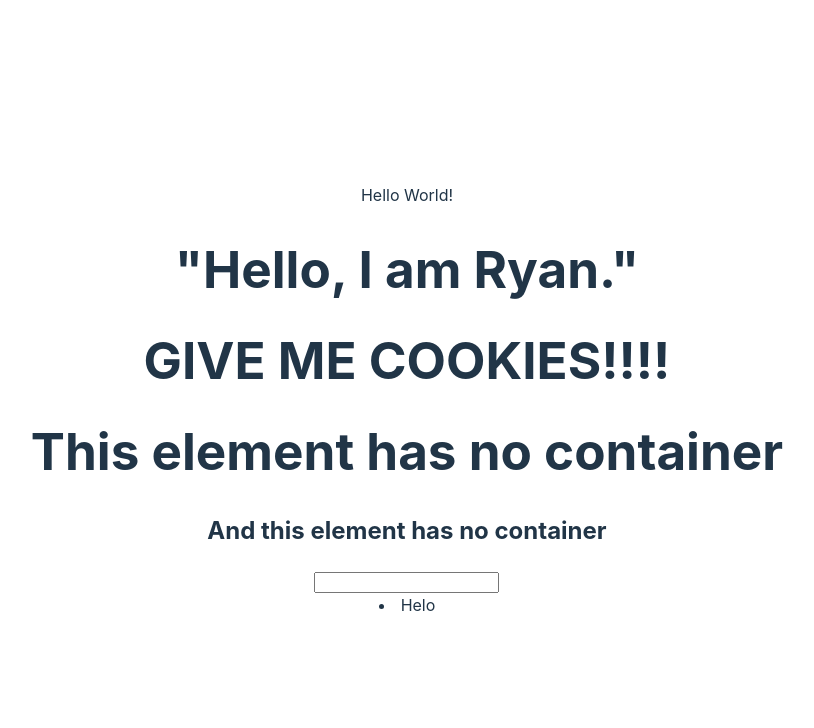
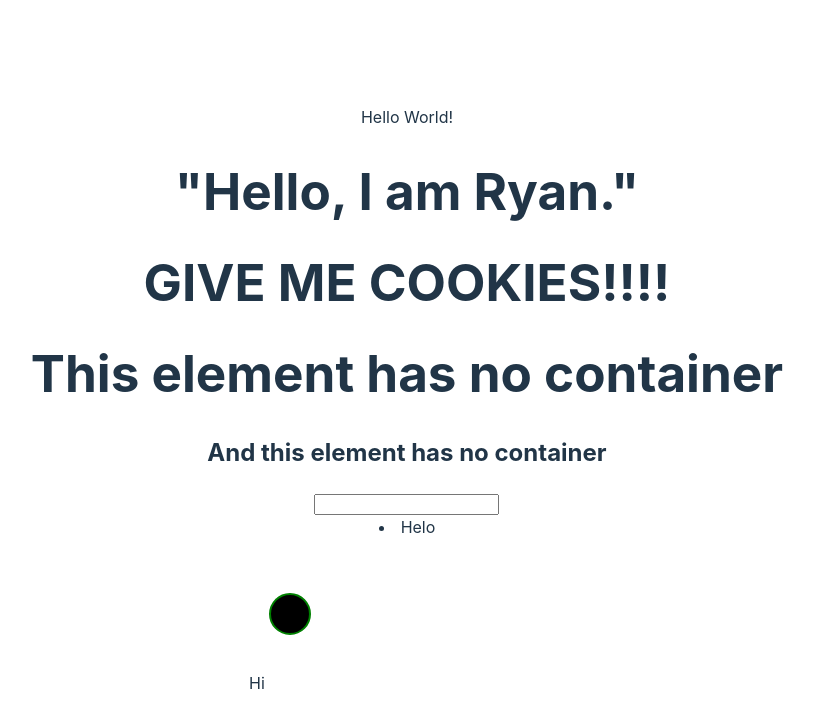
Before and after one commit to Figby222/my-first-react-app, a React (Vite) app: page / in a window 1280 px wide. Shown: the top 728 px of the page, without its empty margins (233-1047 px from the left). Built offline with nearby package versions, Linux system fonts and the light colour scheme.

Commit message:
Add and display HTMLDefinitionChanges

```diff
--- /dev/null
+++ b/src/components/HTMLDefinitionChanges.jsx
@@ -0,0 +1,12 @@
+function HTMLDefinitionChanges() {
+    return (
+        <div className="hi">
+            Hi
+            <svg>
+                <circle cx="25" cy="75" r="20" stroke="green" strokeWidth="2"></circle>
+            </svg>
+        </div>
+    );
+}
+
+export default HTMLDefinitionChanges;
--- a/src/main.jsx
+++ b/src/main.jsx
@@ -7,6 +7,7 @@ import Greeting from './components/Greeting.jsx';
 import { GetCookies } from './components/GetCookies.jsx';
 import NoContainer from './components/NoContainer.jsx';
 import SelfClosingTags from './components/SelfClosingTags.jsx';
+import HTMLDefinitionChanges from './components/HTMLDefinitionChanges.jsx';
 
 ReactDOM.createRoot(document.getElementById('root')).render(
   <React.StrictMode>
@@ -15,5 +16,6 @@ ReactDOM.createRoot(document.getElementById('root')).render(
     <GetCookies />
     <NoContainer />
     <SelfClosingTags />
+    <HTMLDefinitionChanges />
   </React.StrictMode>,
 )
```
